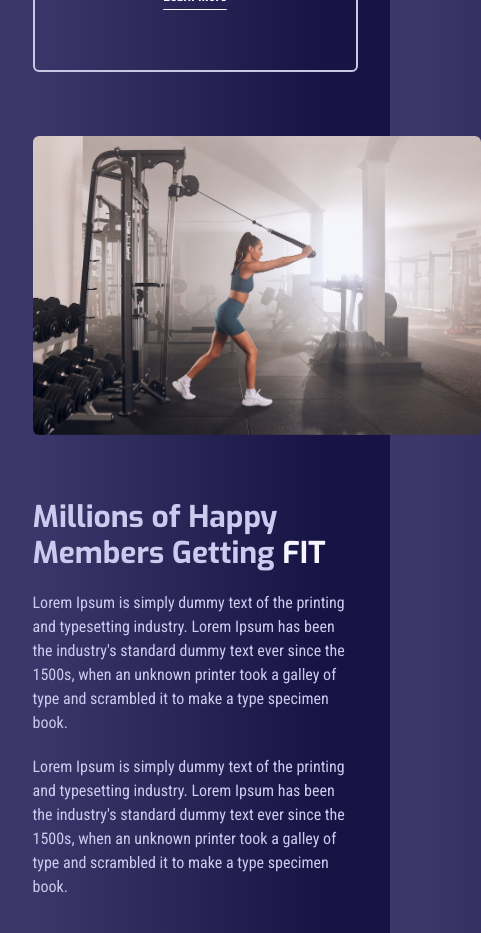
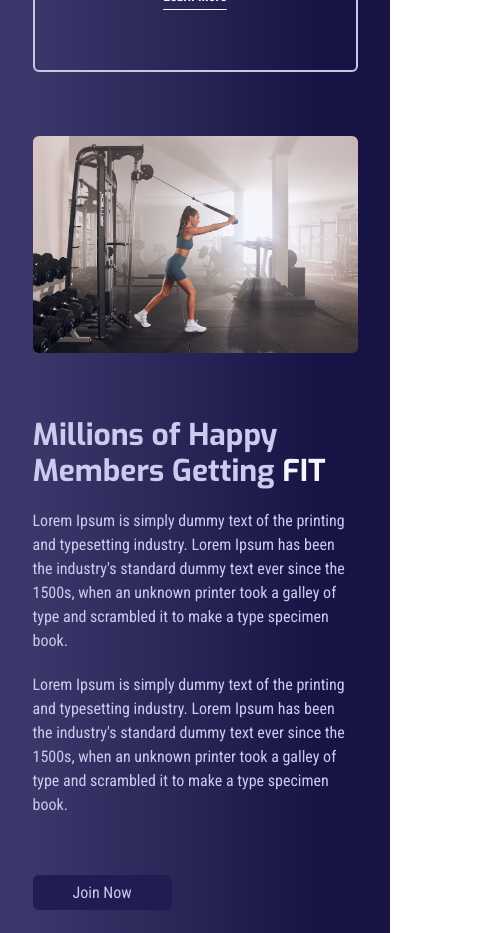
Before and after one commit to vindictive-s/xyz-gym, a React (Vite) app: page / in a window 390 px wide. Shown: the part 3140-4073 px from the top of the page, 481 px wide, since content can reach past the window. Built offline with nearby package versions, Linux system fonts and the light colour scheme.

Commit message:
xyz gym adjustted

```diff
--- a/src/scenes/Benefits/Benefit.tsx
+++ b/src/scenes/Benefits/Benefit.tsx
@@ -1,6 +1,5 @@
 import { SelectedPage } from "@/shared/types";
 import { motion } from "framer-motion";
-import React from "react";
 import AnchorLink from "react-anchor-link-smooth-scroll";
 
 const childVariant = {
--- a/src/scenes/Benefits/index.tsx
+++ b/src/scenes/Benefits/index.tsx
@@ -92,7 +92,7 @@ const Benefits = ({ setSelectedPage }: Props) => {
         </motion.div>
         <div className="items-centter mt-16 justify-between gap-20 md:mt-28 md:flex">
           <img
-            className="mx-auto max-w-md rounded-md object-cover"
+            className="mx-auto rounded-md object-cover sm:max-w-screen-sm md:max-w-md"
             alt="benefits-page-graphic"
             src={BenefitsPageGraphic}
           />
```
